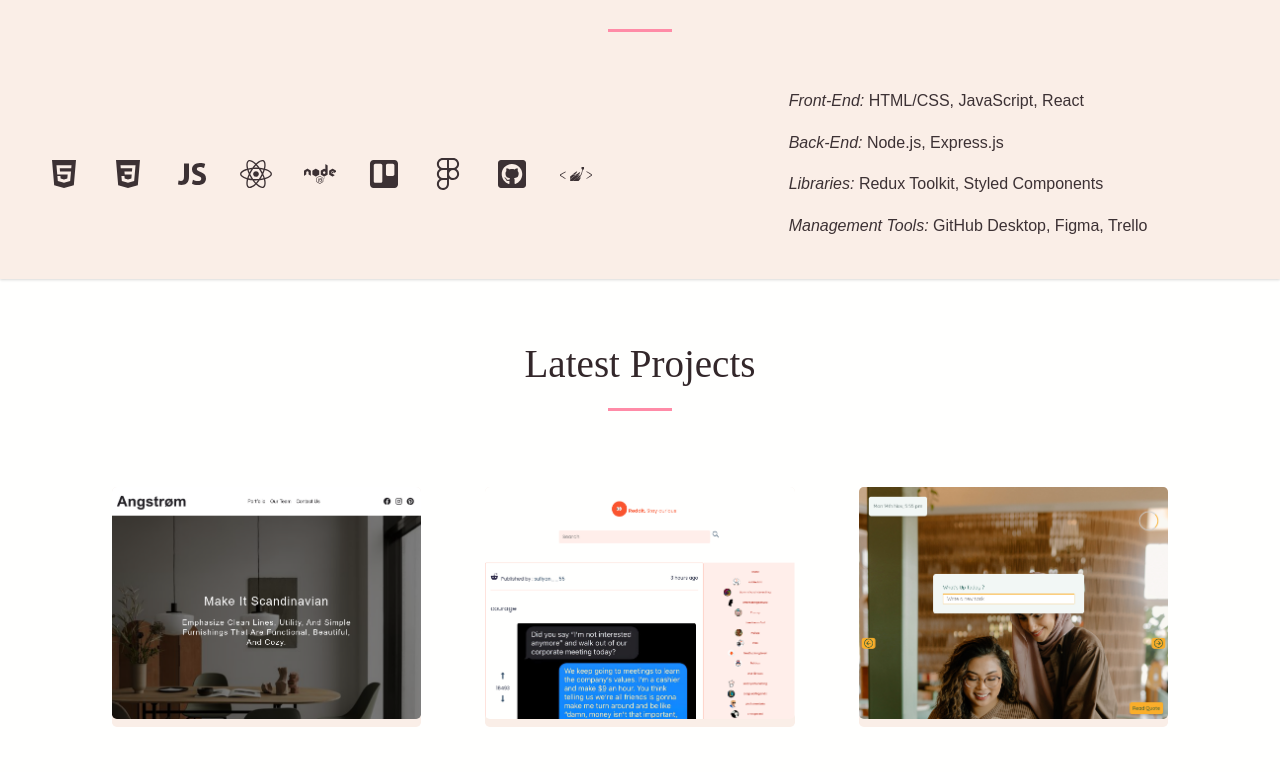
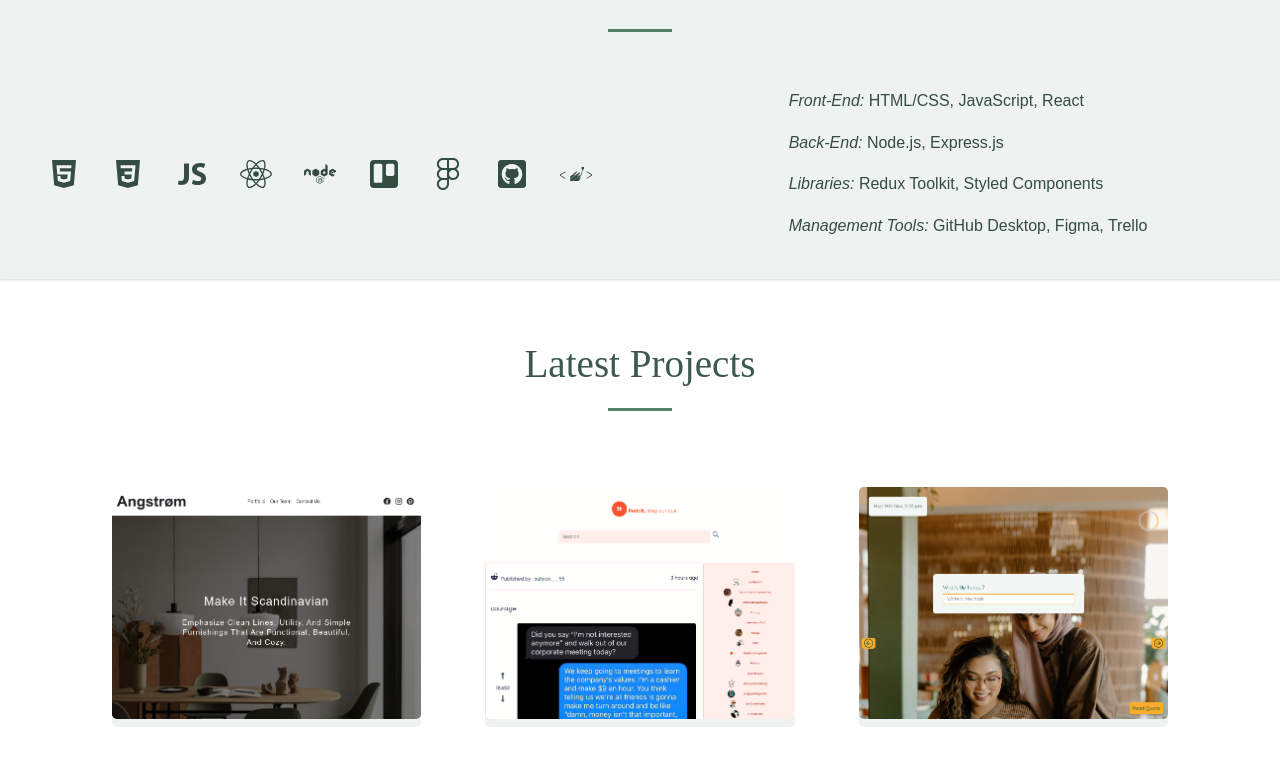
Before and after one commit to ClaksHDS/portfoliochd, a React (Create React App) app: page / in a window 1280 px wide. Shown: the part 916-1688 px from the top of the page. Built offline with nearby package versions, Linux system fonts and the light colour scheme.

Commit message:
Update index.css
change color palette for light theme

```diff
--- a/src/index.css
+++ b/src/index.css
@@ -46,14 +46,14 @@ html {
 
 /* Styles for light & dark themes */
 .light-theme {
-  --backgroundColor: #fffffe;
-  --cardBackground: #faeee7;
-  --textColor: #3c3134;
-  --headlineColor: #33272a;
-  --secondaryColor: #ffc6c7;
-  --highlightColor: #ff8ba7;
-  --btnTextColor: #2a2224;
-  --iconColor: #804654;
+  --backgroundColor: #ffffff;
+  --cardBackground: #eef2f1;
+  --textColor: #344c42;
+  --headlineColor: #3d594d;
+  --secondaryColor: #4e7263;
+  --highlightColor: #577f6e;
+  --btnTextColor: #eef2f1;
+  --iconColor: #2c4037;
   --highlightCardColor: #60333e;
 }
 .dark-theme {
```
